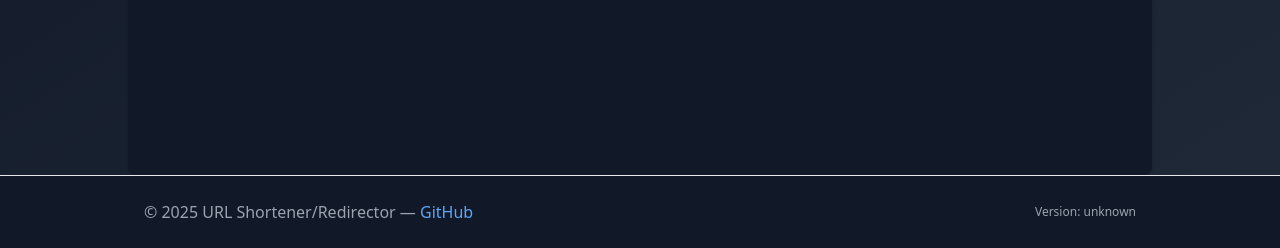
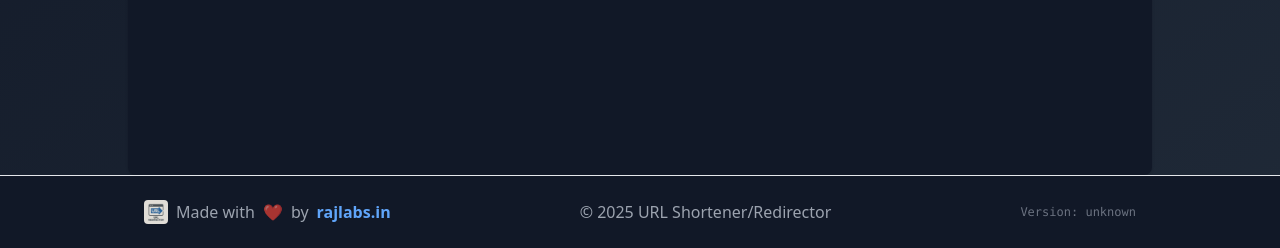
Before and after one commit to authoritydmc/r, a Flask app: page /admin/upstreams in a window 1280 px wide. Shown: the part 553-801 px from the top of the page. Run offline with Flask 3, Linux system fonts and the light colour scheme; some libraries are stand-ins or nearby versions.

Commit message:
Enhance footer with logo and attribution, update copyright display, and add version information

```diff
--- a/app/templates/base.html
+++ b/app/templates/base.html
@@ -72,11 +72,21 @@
   <!-- Footer -->
   <footer class="bg-white dark:bg-gray-900 border-t py-6 mt-auto w-full">
     <div class="max-w-5xl mx-auto px-4 flex flex-row items-center justify-between text-gray-500 dark:text-gray-400">
-      <div>
-        &copy; {{ now().year }} URL Shortener/Redirector &mdash;
-        <a href="https://github.com/authoritydmc/redirector" class="text-blue-600 dark:text-blue-400 hover:underline">GitHub</a>
+      <!-- Left: Logo + Made with love by rajlabs.in -->
+      <div class="flex items-center gap-2">
+        <img src="{{ url_for('static', filename='assets/logo.png') }}" alt="Logo" class="w-6 h-6 rounded shadow-sm">
+        <span>Made with</span>
+        <span class="animate-pulse text-red-500">&#10084;&#65039;</span>
+        <span>by</span>
+        <a href="https://rajlabs.in" target="_blank" class="text-blue-600 dark:text-blue-400 hover:underline font-semibold">rajlabs.in</a>
       </div>
-      <div class="text-xs text-right">
+      <!-- Center: Copyright + GitHub -->
+      <div class="text-center flex flex-col items-center">
+        <span>&copy; {{ now().year }} URL Shortener/Redirector</span>
+
+      </div>
+      <!-- Right: Version -->
+      <div class="text-xs text-right font-mono text-gray-400 dark:text-gray-500">
         Version: {{ version if version is defined else 'unknown' }}
       </div>
     </div>
```
